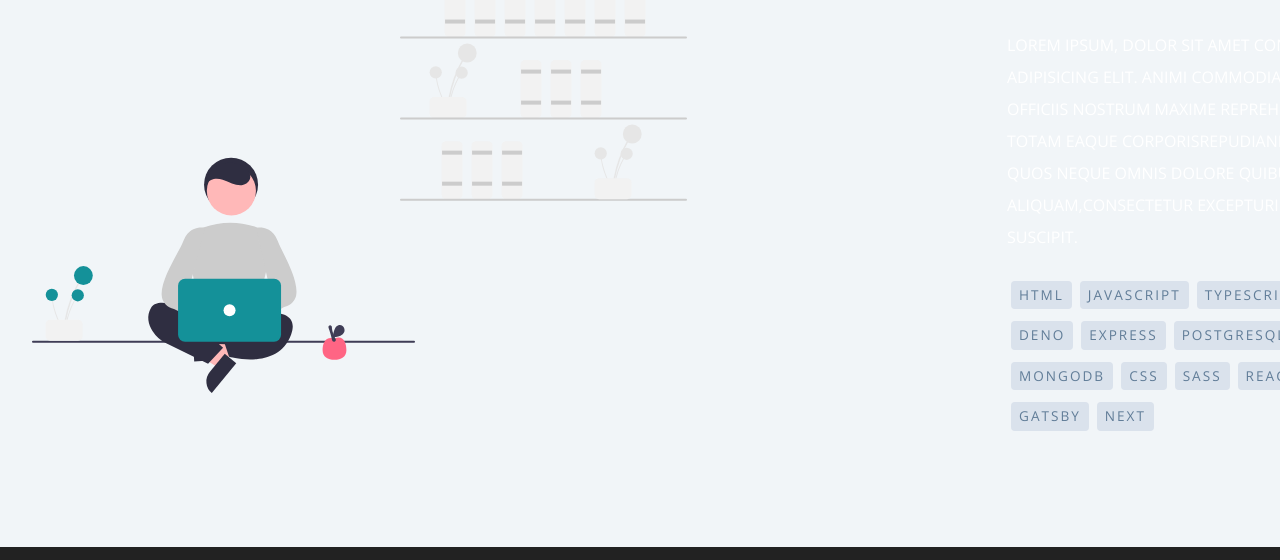
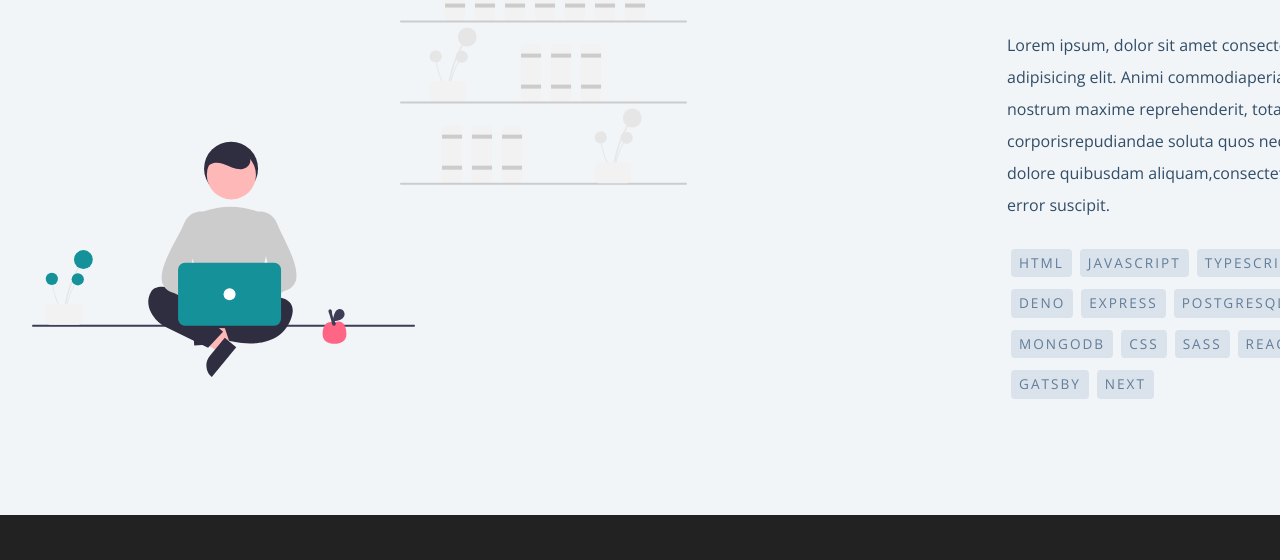
Before and after one commit to danielOuattara/daniel-gastby-ts-contentful-portfolio, a Gatsby site: page /about in a window 1280 px wide. Shown: the part 255-815 px from the top of the page. Built offline with nearby package versions, Linux system fonts and the light colour scheme; Gatsby itself is replaced by a stand-in of ours.

Commit message:
main.css:  correct style

```diff
--- a/src/assets/css/main.css
+++ b/src/assets/css/main.css
@@ -1092,8 +1092,8 @@ Footer
 }
 
 .footer h4,
-p,
-a {
+.footer p,
+.footer a {
   margin-top: 0.5rem;
   color: var(--clr-white);
   font-weight: normal;
```
